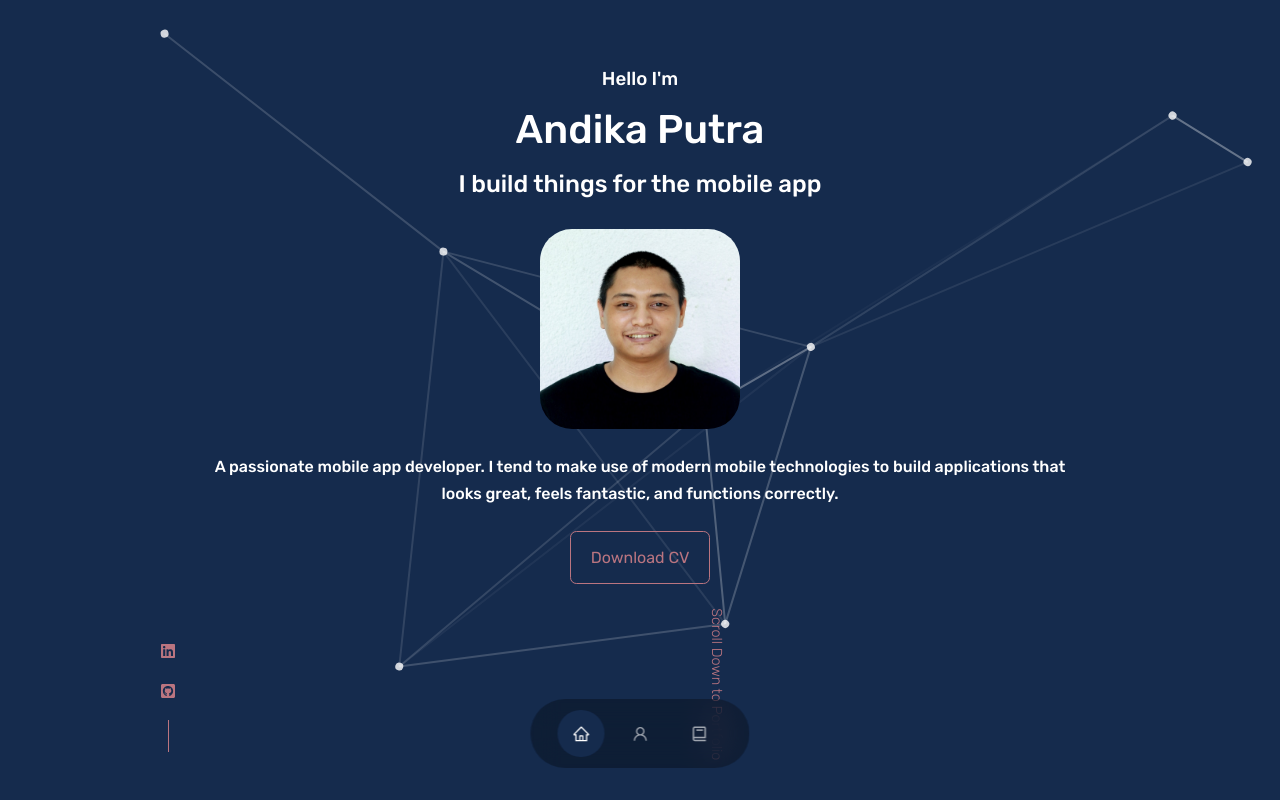
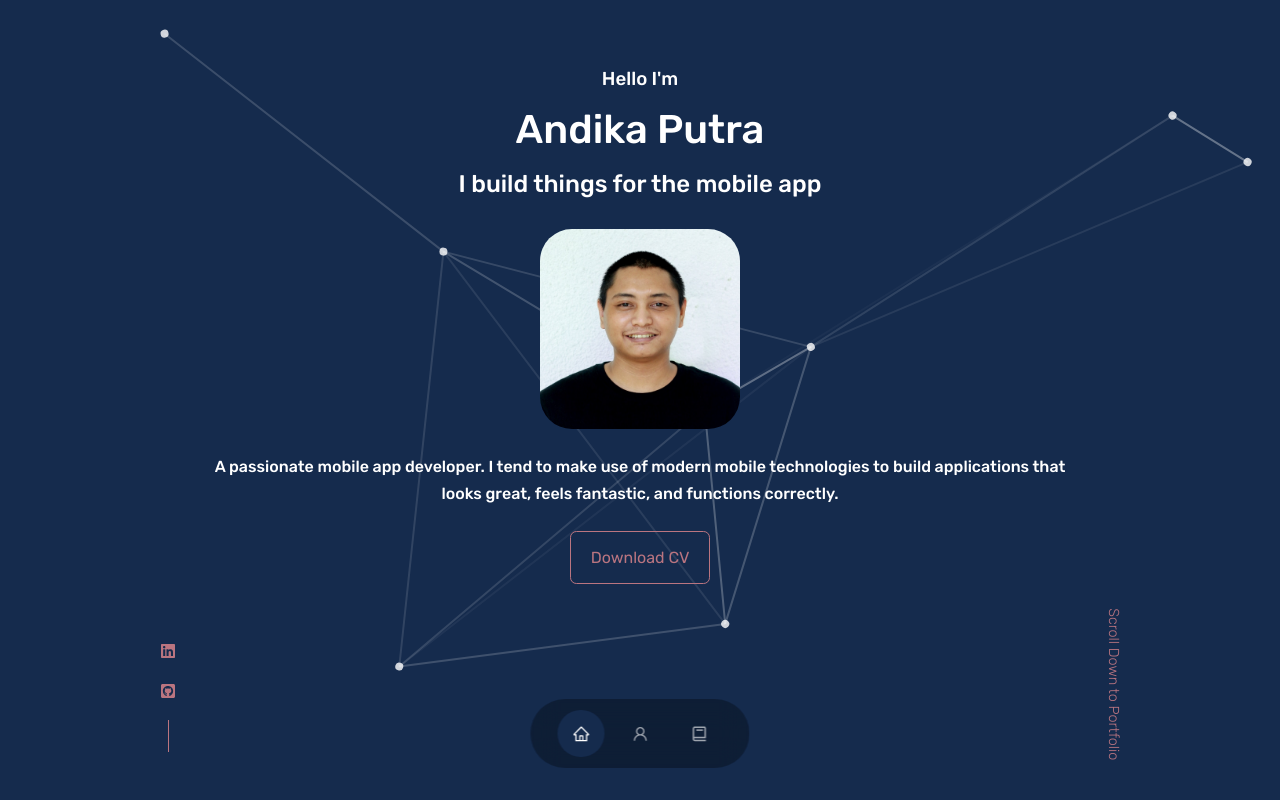
Before and after one commit to gus-ka/portfolio, a React (Create React App) app: page / in a window 1280 px wide. Shown: the top 800 px of the page. Built offline with nearby package versions, Linux system fonts and the light colour scheme.

Commit message:
change the scroll down position

```diff
--- a/src/components/header/header.css
+++ b/src/components/header/header.css
@@ -60,6 +60,7 @@ h4 {
 /* ========================= SCROLL DOWN ========================= */
 .scroll__down {
     position: absolute;
+    right: -4.3rem;
     bottom: 6.5rem;
     transform: rotate(90deg);
     font-weight: 200;
```
